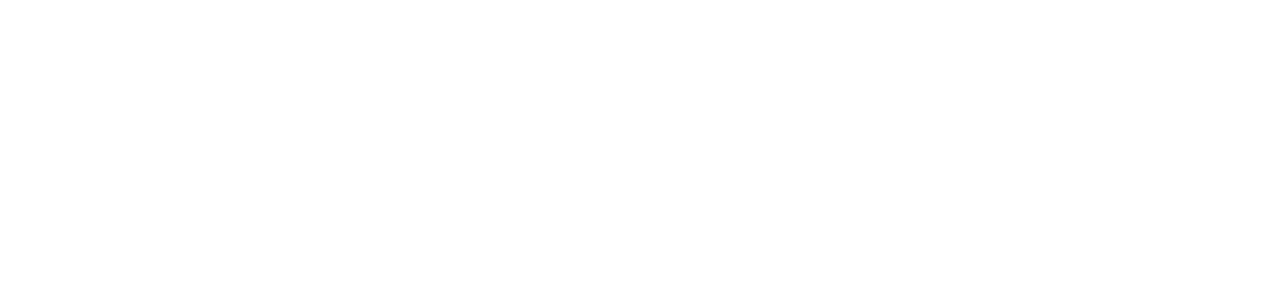
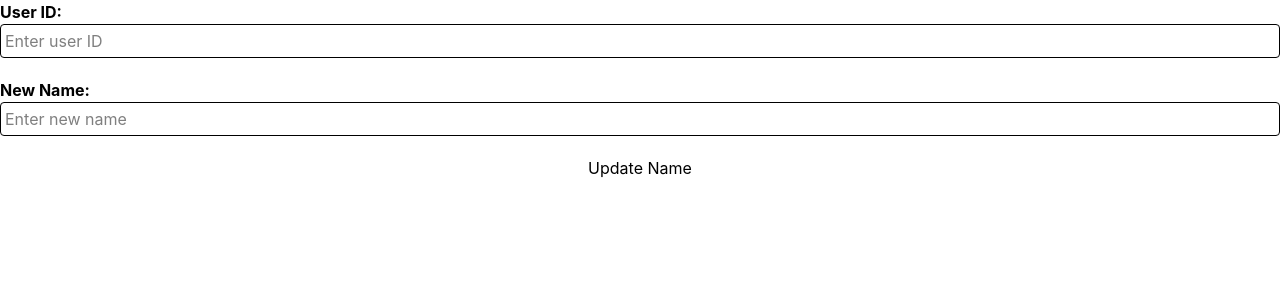
Before and after one commit to sohan-245/full-stack, a React (Vite) app: page /update-name in a window 1280 px wide. Before the commit this address had no page. Shown: the top 300 px of the page. Built offline with nearby package versions, Linux system fonts and the light colour scheme.

Commit message:
added display user and logout

```diff
--- a/src/App.tsx
+++ b/src/App.tsx
@@ -5,6 +5,9 @@ import Login from './pages/Login'
 import Authentication from './pages/Authentication'
 import DeleteUser from './pages/DeleteUser'
 import UpdateUser from './pages/UpdateUser'
+import UpdateName from './pages/UpdateName'
+import DisplayAll from './pages/DisplayAll'
+
 
 function App() {
 
@@ -18,6 +21,8 @@ function App() {
       <Route path='/me'element={<Authentication/>}/>
       <Route path='/delete-user'element={<DeleteUser/>}/>
       <Route path='/update-user'element={<UpdateUser/>}/>
+      <Route path='/update-name'element={<UpdateName/>}/>
+      <Route path='/display-user'element={<DisplayAll/>}/>
     </Routes>
     </BrowserRouter>
     </>
--- a/src/pages/Authentication.tsx
+++ b/src/pages/Authentication.tsx
@@ -1,4 +1,5 @@
 import { useEffect } from 'react'
+import Logout from './Logout'
 
 function Authentication(){
     const getMe = async () => {
@@ -16,7 +17,7 @@ function Authentication(){
         getMe()
     }, [])
 return(
-    <h1>hello</h1>
+    <Logout/>
 )
 }
 export default Authentication
--- /dev/null
+++ b/src/pages/DisplayAll.tsx
@@ -0,0 +1,62 @@
+
+import { useEffect, useState } from "react";
+
+function DisplayAll() {
+  const [users, setUsers] = useState<any[]>([]);
+  const [error, setError] = useState("");
+
+  useEffect(() => {
+    const getUsers = async () => {
+      try {
+        const response = await fetch("/api/read/user", {
+          method: "GET",
+        });
+
+        const result = await response.json();
+
+        console.log("Response:", result);
+
+        if (!response.ok) {
+          throw new Error(result.error || result.message);
+        }
+
+        setUsers(result.data);
+      } catch (error) {
+        if (error instanceof Error) {
+          setError(error.message);
+        }
+      }
+    };
+
+    getUsers();
+  }, []);
+
+  return (
+    <div>
+      <h1>Users</h1>
+
+      {users.map((user) => (
+        <div key={user._id} className="border p-3 mt-3">
+          <p>
+            <strong>ID:</strong> {user._id}
+          </p>
+
+          <p>
+            <strong>Name:</strong> {user.name}
+          </p>
+
+          <p>
+            <strong>Email:</strong> {user.email}
+          </p>
+
+          <p>
+            <strong>Age:</strong> {user.age}
+          </p>
+        </div>
+      ))}
+    </div>
+  );
+}
+
+
+export default DisplayAll;
--- /dev/null
+++ b/src/pages/Logout.tsx
@@ -0,0 +1,23 @@
+function Logout(){
+const logout = async () => {
+  const response = await fetch('/api/logout', {
+    method: 'POST',
+    credentials: 'include'
+  });
+
+  const result = await response.json();
+
+  console.log(result);
+};
+  return (
+    <div>
+      <button
+        onClick={logout}
+        className="border border-gray rounded-sm px-4 py-2"
+      >
+        Logout
+      </button>
+    </div>
+  )
+}
+export default Logout;
--- /dev/null
+++ b/src/pages/UpdateName.tsx
@@ -0,0 +1,79 @@
+
+import { useState } from "react";
+
+function UpdateName() {
+  const [id, setId] = useState("");
+  const [name, setName] = useState("");
+
+  const updateName = async () => {
+    try {
+      const response = await fetch(`/api/update/user/${id}`, {
+        method: "PATCH",
+        headers: {
+          "Content-Type": "application/json",
+        },
+        body: JSON.stringify({
+          name: name,
+        }),
+      });
+
+      const result = await response.json();
+
+      console.log("Status:", response.status);
+      console.log("Response:", result);
+
+      if (!response.ok) {
+        throw new Error(result.error || result.message);
+      }
+
+      console.log("Name updated:", result.data);
+
+    } catch (error) {
+      console.log("Update error:", error);
+    }
+  };
+
+  const handleSubmit = (event: React.FormEvent<HTMLFormElement>) => {
+    event.preventDefault();
+    updateName();
+  };
+
+  return (
+    <form
+      onSubmit={handleSubmit}
+      className="flex flex-col gap-5"
+    >
+      <div>
+        <strong>User ID:</strong>
+        <br />
+
+        <input
+          type="text"
+          placeholder="Enter user ID"
+          className="border border-gray rounded-sm w-full p-1"
+          value={id}
+          onChange={(event) => setId(event.target.value)}
+        />
+      </div>
+
+      <div>
+        <strong>New Name:</strong>
+        <br />
+
+        <input
+          type="text"
+          placeholder="Enter new name"
+          className="border border-gray rounded-sm w-full p-1"
+          value={name}
+          onChange={(event) => setName(event.target.value)}
+        />
+      </div>
+
+      <button type="submit">
+        Update Name
+      </button>
+    </form>
+  );
+}
+
+export default UpdateName;
```
